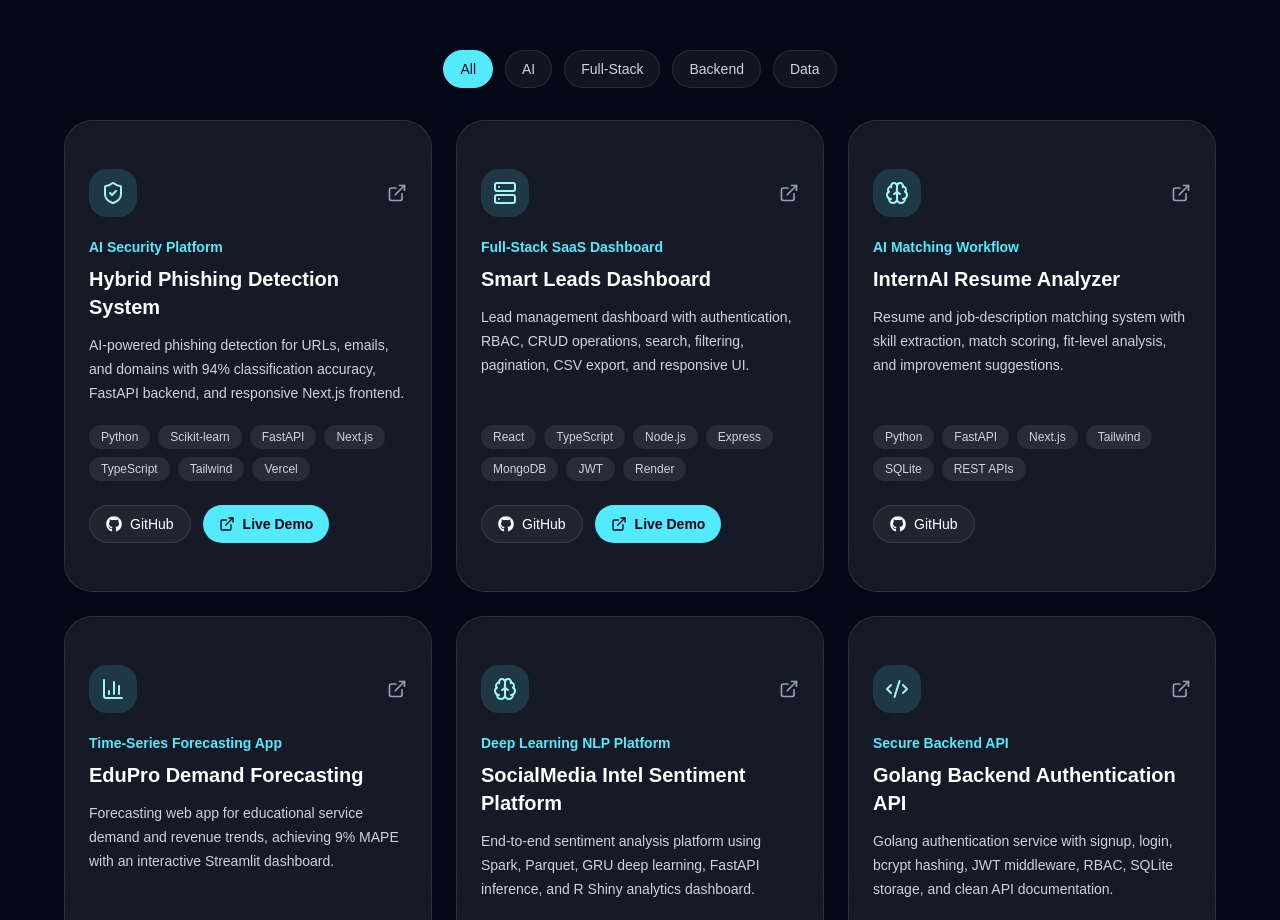
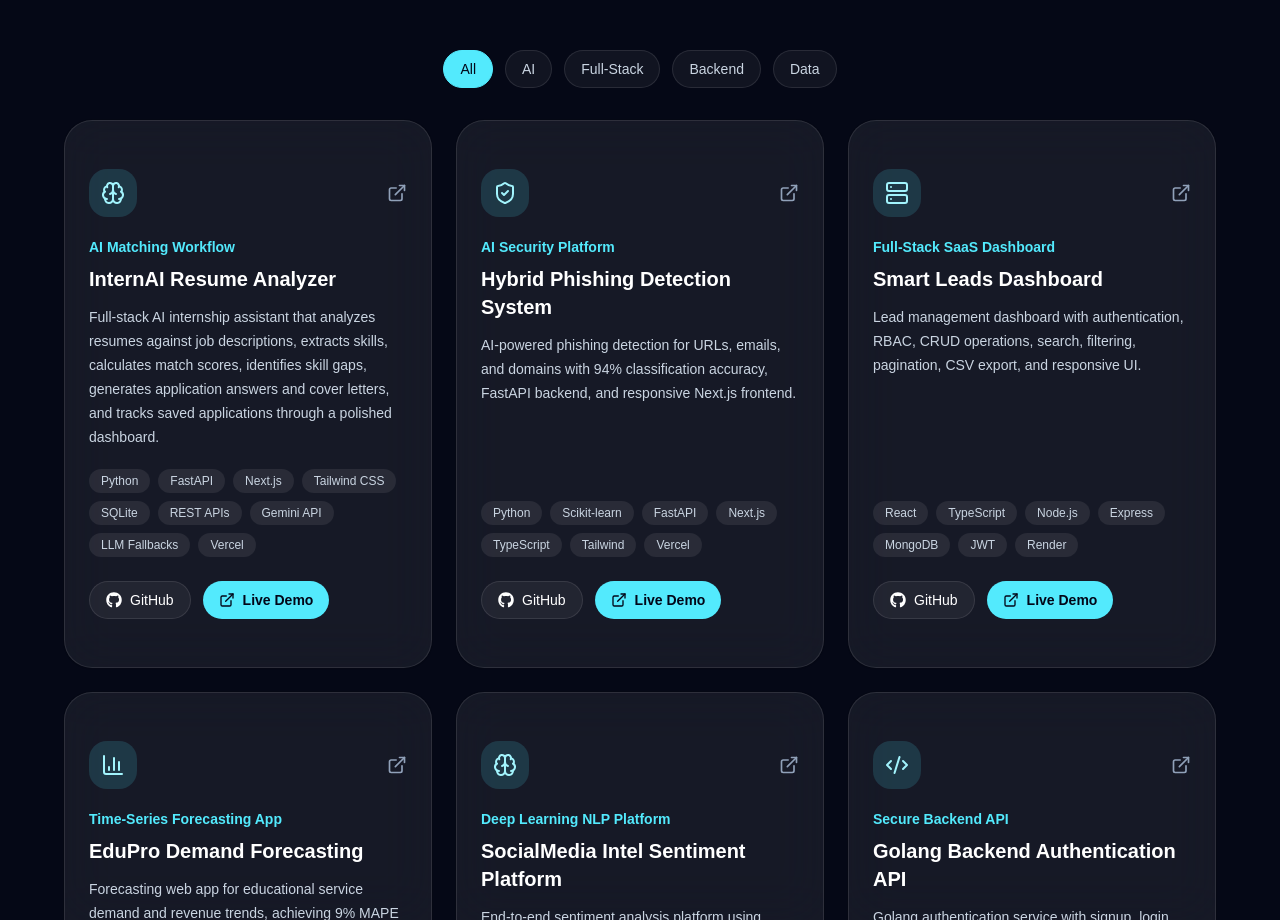
Before and after one commit to suhailkataria63/suhail-portfolio, a React (Vite) app: page / in a window 1280 px wide. Shown: the part 1062-1982 px from the top of the page. Built offline with nearby package versions, Linux system fonts and the light colour scheme.

Commit message:
Updated InternAI summary.

```diff
--- a/src/App.jsx
+++ b/src/App.jsx
@@ -19,6 +19,17 @@
 
 const projects = [
   {
+    title: "InternAI Resume Analyzer",
+    type: "AI Matching Workflow",
+    description:
+  "Full-stack AI internship assistant that analyzes resumes against job descriptions, extracts skills, calculates match scores, identifies skill gaps, generates application answers and cover letters, and tracks saved applications through a polished dashboard.",
+stack: [
+  "Python","FastAPI","Next.js","Tailwind CSS","SQLite","REST APIs","Gemini API","LLM Fallbacks","Vercel"],
+    icon: Brain,
+    github: "https://github.com/suhailkataria63",
+    live: "https://intern-ai-seven.vercel.app"
+  },
+  {
     title: "Hybrid Phishing Detection System",
     type: "AI Security Platform",
     description:
@@ -37,16 +48,6 @@
     icon: Server,
     github: "https://github.com/suhailkataria63",
     live: "https://smart-leads-dash.vercel.app/login"
-  },
-  {
-    title: "InternAI Resume Analyzer",
-    type: "AI Matching Workflow",
-    description:
-      "Resume and job-description matching system with skill extraction, match scoring, fit-level analysis, and improvement suggestions.",
-    stack: ["Python", "FastAPI", "Next.js", "Tailwind", "SQLite", "REST APIs"],
-    icon: Brain,
-    github: "https://github.com/suhailkataria63",
-    live: ""
   },
   {
     title: "EduPro Demand Forecasting",
```
